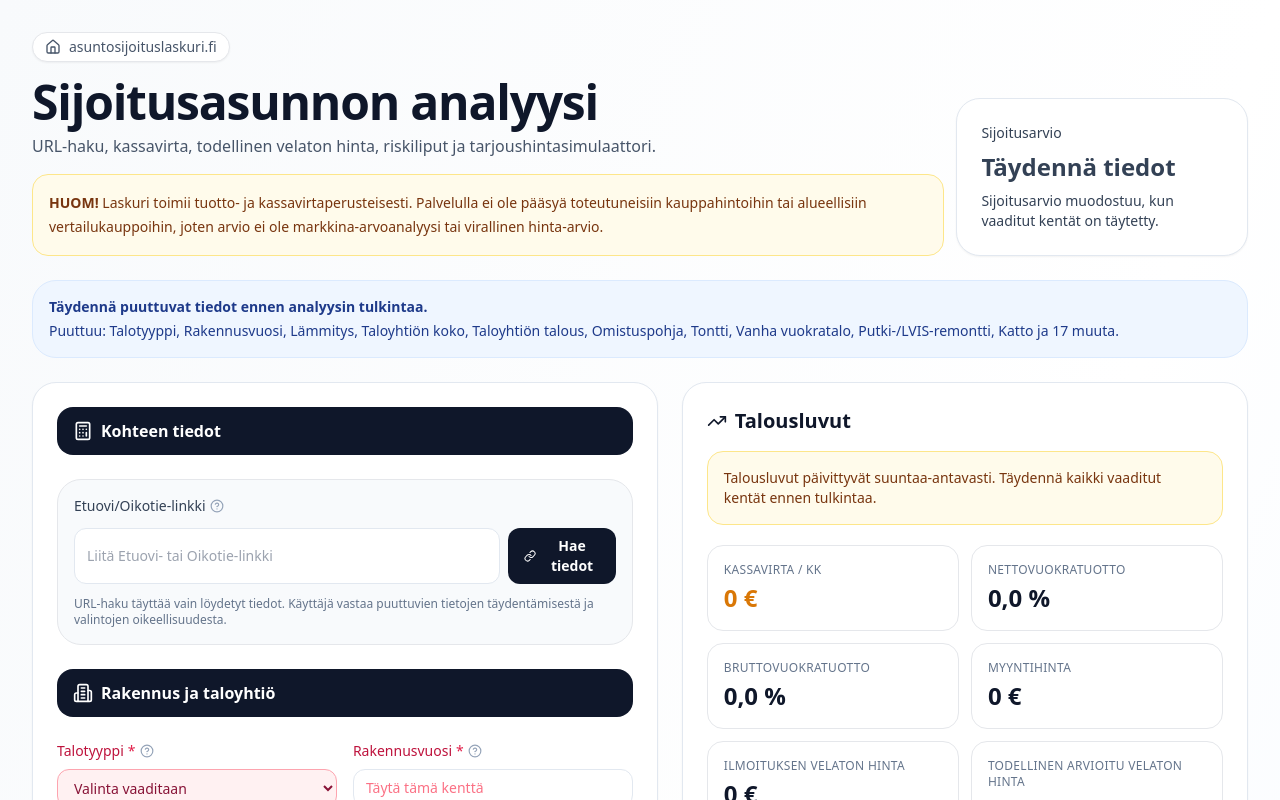
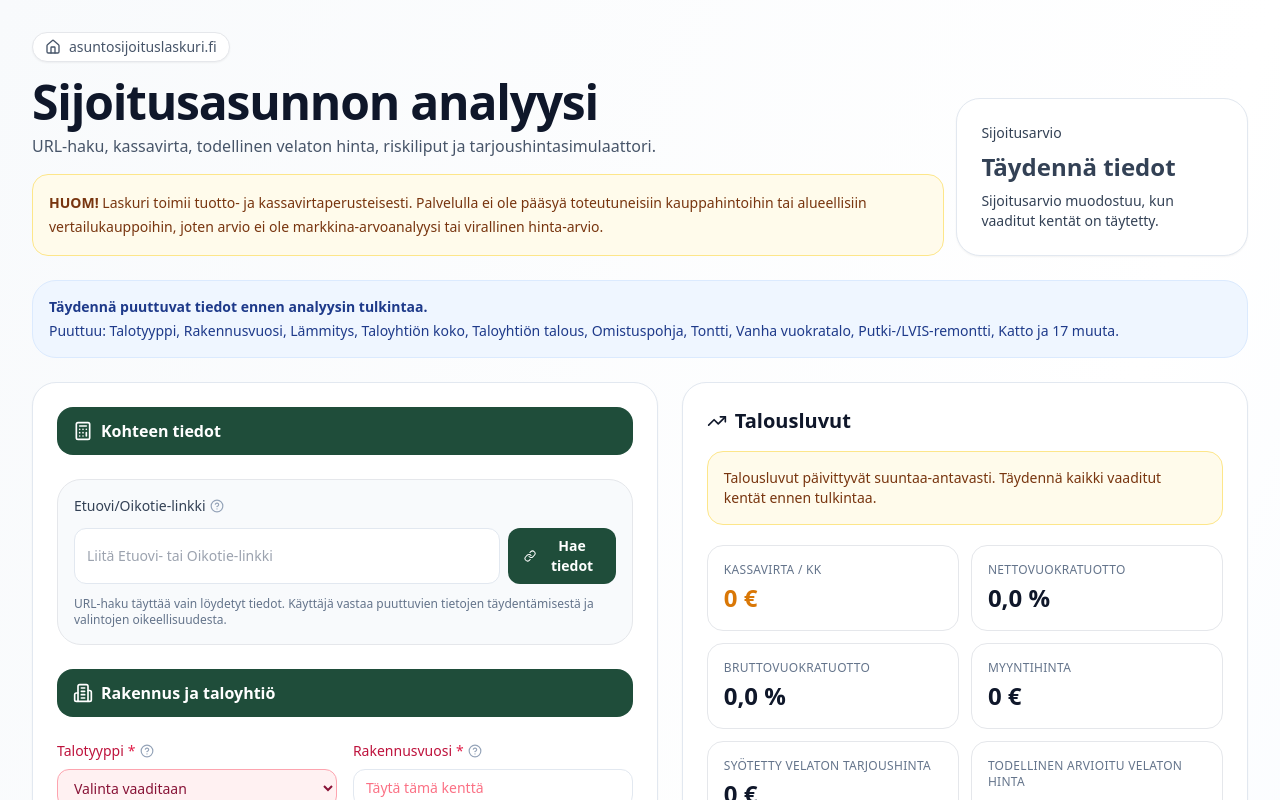
Before and after one commit to TeemuEsko/asuntosijoituslaskuri, a Next.js app: page / in a window 1280 px wide. Shown: the top 800 px of the page. Built offline with nearby package versions, Linux system fonts and the light colour scheme.

Commit message:
Add files via upload

```diff
--- a/app/page.js
+++ b/app/page.js
@@ -54,6 +54,7 @@ const initial = {
   buildingType: "",
   buildYear: "",
   debtFreePrice: "",
+  originalDebtFreePrice: "",
   debtShare: "",
   ghostDebt: "",
   rent: "",
@@ -361,7 +362,8 @@ function analyzeCore(rawData) {
   else if (cashflow >= 0) warnings.push("Kassavirta on positiivinen, mutta alle 100 €/kk.");
   else warnings.push("Kassavirta jää negatiiviseksi nykyisillä rahoitusoletuksilla.");
 
-  if (netYield >= 6) positives.push("Nettovuokratuotto on asuntosijoittajan näkökulmasta vahva.");
+  if (netYield >= 6 && cashflow >= 0) positives.push("Nettovuokratuotto on asuntosijoittajan näkökulmasta vahva.");
+  else if (netYield >= 6 && cashflow < 0) warnings.push("Nettovuokratuotto näyttää vahvalta, mutta kassavirta on negatiivinen valituilla rahoitusoletuksilla.");
   else if (netYield < 4.5) warnings.push("Nettovuokratuotto on matala suhteessa todelliseen arvioituun velattomaan hintaan.");
 
   if (data.heatingType === "geothermal") positives.push("Maalämpö tukee pisteytystä ja voi parantaa pitkän aikavälin kulutehokkuutta.");
@@ -548,7 +550,8 @@ export default function HomePage() {
       const parsed = payload.fields || {};
       if (!Object.keys(parsed).length) throw new Error("URL-haku haki sivun, mutta ei löytänyt laskentakenttiä.");
       setData((prev) => {
-        const next = { ...prev, ...parsed, url, dataSource: "url-parser", parsedNotice: formatFoundFields(Object.keys(parsed)) };
+        const originalDebtFreePrice = parsed.debtFreePrice ?? prev.originalDebtFreePrice;
+        const next = { ...prev, ...parsed, originalDebtFreePrice, url, dataSource: "url-parser", parsedNotice: formatFoundFields(Object.keys(parsed)) };
         if (next.buildingType === "terraced" || next.buildingType === "semi_detached") next.elevatorStatus = "not_applicable";
         return next;
       });
@@ -645,7 +648,7 @@ export default function HomePage() {
 
               <SectionTitle icon={<Banknote className="h-5 w-5" />} title="Talous" />
               <Grid>
-                <NumberField label="Velaton tarjoushinta" help="Hinta, jolla arvioit kohdetta. Voit testata eri tarjoushintoja ja nähdä vaikutuksen kassavirtaan." value={data.debtFreePrice} onChange={(v) => update("debtFreePrice", v)} placeholder="Syötä velaton hinta" requiredMissing={isRequiredMissing(data, "debtFreePrice")} />
+                <NumberField label="Velaton tarjoushinta" help="Tämä on syötetty velaton tarjoushinta. Voit muuttaa sitä testataksesi, millä hinnalla kohteen luvut täsmäävät. URL-haku tallentaa alkuperäisen ilmoitushinnan erikseen." value={data.debtFreePrice} onChange={(v) => update("debtFreePrice", v)} placeholder="Syötä velaton hinta" requiredMissing={isRequiredMissing(data, "debtFreePrice")} />
                 <SelectField label="Onko velkaosuutta?" help="Valitse kyllä, jos huoneistolla on taloyhtiölainaa tai rahoitusvastiketta." value={data.hasDebtShare} onChange={(v) => update("hasDebtShare", v)} placeholder="Valitse" requiredMissing={isRequiredMissing(data, "hasDebtShare")} options={[["yes", "Kyllä"], ["no", "Ei"]]} />
                 {data.hasDebtShare === "yes" && <NumberField label="Velkaosuus" help="Huoneistolle kohdistuva taloyhtiölainan osuus." value={data.debtShare} onChange={(v) => update("debtShare", v)} placeholder="Syötä velkaosuus" requiredMissing={isRequiredMissing(data, "debtShare")} />}
                 <NumberField label="Hoitovastike / kk" help="Taloyhtiölle maksettava hoitovastike. Tämä vähennetään vuokratuotosta." value={data.maintenanceFee} onChange={(v) => update("maintenanceFee", v)} placeholder="Syötä hoitovastike" requiredMissing={isRequiredMissing(data, "maintenanceFee")} />
@@ -683,7 +686,8 @@ export default function HomePage() {
                 <Metric label="Nettovuokratuotto" value={pct(result.netYield)} />
                 <Metric label="Bruttovuokratuotto" value={pct(result.grossYield)} />
                 <Metric label="Myyntihinta" value={eur(result.purchasePrice)} />
-                <Metric label="Ilmoituksen velaton hinta" value={eur(normalizedData(data).debtFreePrice)} />
+                {isFilled(data.originalDebtFreePrice) && Number(data.originalDebtFreePrice) !== normalizedData(data).debtFreePrice && <Metric label="Alkuperäinen ilmoituksen velaton hinta" value={eur(data.originalDebtFreePrice)} />}
+                <Metric label="Syötetty velaton tarjoushinta" value={eur(normalizedData(data).debtFreePrice)} />
                 <Metric label="Todellinen arvioitu velaton hinta" value={eur(result.adjustedDebtFreePrice)} emphasis={result.adjustedDebtFreePrice > normalizedData(data).debtFreePrice ? "warn" : undefined} />
                 <Metric label="Remonttivara" value={eur(result.renovationReserve.total)} emphasis={result.renovationReserve.total > 0 ? "warn" : undefined} />
                 <Metric label="Lainan kuukausierä" value={eur(result.loanPayment)} />
@@ -725,19 +729,6 @@ export default function HomePage() {
               )}
               {offerSimulation === null && <p className="mt-3 text-sm text-slate-500">Tulos näyttää korkeimman velattoman hinnan valitun tavoitteen perusteella.</p>}
             </Card>
-
-            {canAnalyze && (
-              <Card>
-                <div className="text-xl font-semibold">Pisteiden jakauma</div>
-                <div className="mt-5 space-y-4">
-                  <ScoreBar label="Kassavirta & tuotto" value={result.scores.cashflow} weight="35 %" />
-                  <ScoreBar label="Taloyhtiö & remontit" value={result.scores.company} weight="25 %" />
-                  <ScoreBar label="Asunnon kunto" value={result.scores.condition} weight="15 %" />
-                  <ScoreBar label="Sijainti & kysyntä" value={result.scores.location} weight="15 %" />
-                  <ScoreBar label="Rahoitus" value={result.scores.finance} weight="10 %" />
-                </div>
-              </Card>
-            )}
 
             <Card>
               <div className="flex items-center gap-2 text-xl font-semibold"><ShieldAlert className="h-5 w-5" /> Analyysi ja riskiliput</div>
@@ -836,7 +827,7 @@ function Card({ children, className = "" }) {
 }
 
 function Button({ children, onClick, disabled = false, type = "button" }) {
-  return <button type={type} disabled={disabled} onClick={onClick} className="inline-flex items-center justify-center rounded-xl bg-slate-900 px-4 py-2 text-sm font-semibold text-white transition hover:bg-slate-800 disabled:opacity-50">{children}</button>;
+  return <button type={type} disabled={disabled} onClick={onClick} className="inline-flex items-center justify-center rounded-xl bg-[#1F4D3A] px-4 py-2 text-sm font-semibold text-white transition hover:bg-[#173A2C] disabled:opacity-50">{children}</button>;
 }
 
 function Input(props) {
@@ -865,7 +856,7 @@ function Grid({ children }) {
 }
 
 function SectionTitle({ icon, title }) {
-  return <div className="flex items-center gap-2 rounded-2xl bg-slate-900 px-4 py-3 font-semibold text-white">{icon}{title}</div>;
+  return <div className="flex items-center gap-2 rounded-2xl bg-[#1F4D3A] px-4 py-3 font-semibold text-white">{icon}{title}</div>;
 }
 
 function NumberField({ label, value, onChange, step = "1", disabled = false, help, placeholder, requiredMissing = false }) {
@@ -913,7 +904,7 @@ function ScoreBar({ label, value, weight }) {
   return (
     <div>
       <div className="mb-1 flex justify-between text-sm"><span className="font-medium">{label}</span><span className="text-slate-500">{value}/100 · paino {weight}</span></div>
-      <div className="h-3 overflow-hidden rounded-full bg-slate-100"><div className="h-full rounded-full bg-slate-800" style={{ width: `${value}%` }} /></div>
+      <div className="h-3 overflow-hidden rounded-full bg-slate-100"><div className="h-full rounded-full bg-[#1F4D3A]" style={{ width: `${value}%` }} /></div>
     </div>
   );
 }
--- a/package.json
+++ b/package.json
@@ -1,6 +1,6 @@
 {
   "name": "asuntosijoituslaskuri-next",
-  "version": "0.6.0",
+  "version": "0.8.0",
   "private": true,
   "scripts": {
     "dev": "next dev",
```
Also changed, not shown: 1 other file (tests, documents, lock files or other folders).
